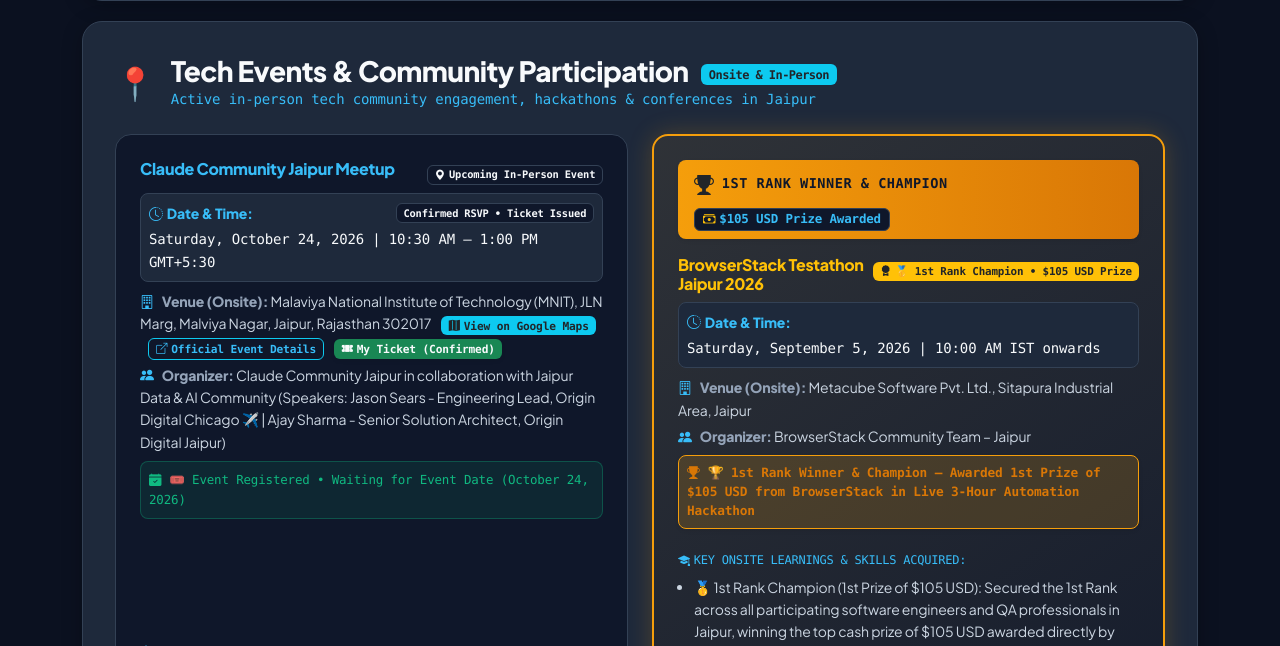
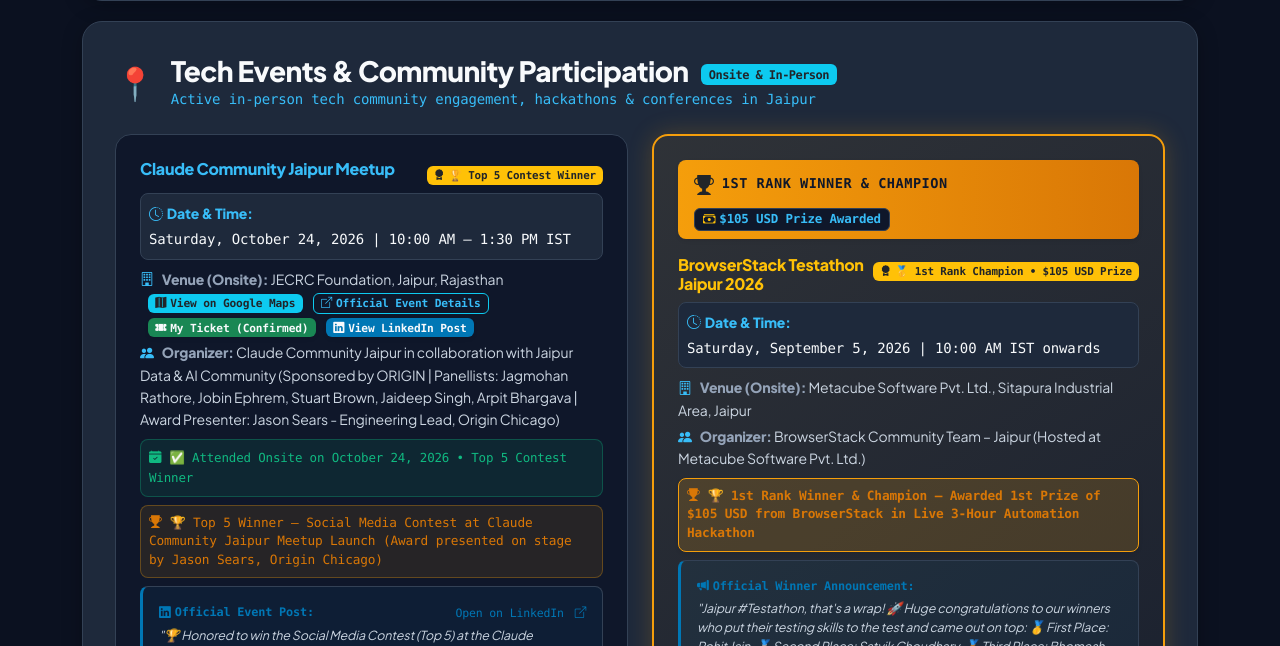
Before and after one commit to rislrohitjain/rohitjain-resume, a Flask app: page / in a window 1280 px wide. Shown: the part 5854-6500 px from the top of the page. Run offline with Flask 3, Linux system fonts and the light colour scheme.

Commit message:
Add Claude Meetup Top 5 win, photos, LinkedIn post and BrowserStack 1st place proof images

```diff
--- a/app.py
+++ b/app.py
@@ -264,20 +264,31 @@ user_data = {
     "events": [
         {
             "title": "Claude Community Jaipur Meetup",
-            "type": "Upcoming In-Person Event",
-            "status": "🎟️ Event Registered • Waiting for Event Date (October 24, 2026)",
-            "registration_date": "Confirmed RSVP • Ticket Issued",
-            "date": "Saturday, October 24, 2026 | 10:30 AM – 1:00 PM GMT+5:30",
-            "location": "Malaviya National Institute of Technology (MNIT), JLN Marg, Malviya Nagar, Jaipur, Rajasthan 302017",
-            "organizer": "Claude Community Jaipur in collaboration with Jaipur Data & AI Community (Speakers: Jason Sears - Engineering Lead, Origin Digital Chicago ✈️ | Ajay Sharma - Senior Solution Architect, Origin Digital Jaipur)",
+            "type": "Onsite / In-Person Event",
+            "badge": "🏆 Top 5 Contest Winner",
+            "achievement": "🏆 Top 5 Winner — Social Media Contest at Claude Community Jaipur Meetup Launch (Award presented on stage by Jason Sears, Origin Chicago)",
+            "status": "✅ Attended Onsite on October 24, 2026 • Top 5 Contest Winner",
+            "date": "Saturday, October 24, 2026 | 10:00 AM – 1:30 PM IST",
+            "location": "JECRC Foundation, Jaipur, Rajasthan",
+            "organizer": "Claude Community Jaipur in collaboration with Jaipur Data & AI Community (Sponsored by ORIGIN | Panellists: Jagmohan Rathore, Jobin Ephrem, Stuart Brown, Jaideep Singh, Arpit Bhargava | Award Presenter: Jason Sears - Engineering Lead, Origin Chicago)",
             "event_url": "https://luma.link/XxRFO63oFj",
             "ticket_url": "https://luma.link/rXSoj2F9sT",
             "map_url": "https://luma.link/7cBc9mWN8q",
+            "linkedin_post": "https://www.linkedin.com/feed/update/urn:li:ugcPost:7519990052261625856/?openCollaboratorList=false",
+            "post_content": "🏆 Honored to win the Social Media Contest (Top 5) at the Claude Community Jaipur Meetup launch! A huge thank you to Jason Sears (Origin) for presenting the award, and to everyone who engaged with my posts. Spent an electric Saturday morning at JECRC with 100+ builders discussing Enterprise Data and Agentic AI. My biggest takeaway? The future isn't humans vs. agents—it's humans WITH agents. The AI-native SDLC is already transforming how we plan, code, and deploy.",
+            "images": [
+                "images/claude_event_1.jpg",
+                "images/claude_event_5.jpg",
+                "images/claude_event_3.jpg",
+                "images/claude_event_2.jpg",
+                "images/claude_event_4.jpg",
+                "images/claude_event_6.jpg"
+            ],
             "learnings": [
-                "Claude Code & MCP (Model Context Protocol): Practical deep-dive into Anthropic's Model Context Protocol (MCP) server standards, tool calling, and autonomous developer workflows.",
-                "Production Agentic AI Architectures: Engineering multi-agent coordination, prompt caching economics, and real-world generative AI production deployment.",
-                "Global Speaker Keynote & Lightning Demos: Insights from Jason Sears (Engineering Lead, Origin Digital Chicago) and Ajay Sharma on enterprise-scale LLMs.",
-                "Jaipur AI Community Collaboration: Live in-person networking and peer architecture discussions with Jaipur's leading AI engineers, founders, and developers at MNIT Jaipur."
+                "🏆 Social Media Contest Winner (Top 5): Honored on stage with official Origin & Claude Community Jaipur award and swag kit presented directly by Jason Sears (Engineering Lead, Origin Chicago).",
+                "Enterprise Data & Agentic AI: Engaged in deep technical sessions with 100+ builders on scaling enterprise workflows and navigating the transition from ad-hoc prompting to robust agentic architectures.",
+                "The AI-Native SDLC (Humans WITH Agents): Explored the paradigm where autonomous agents collaborate with software engineers across planning, architecture, coding, unit testing, and deployment.",
+                "Claude Code & Anthropic Model Context Protocol (MCP): Practical insights on MCP server architecture, prompt caching economics, and multi-agent systems from international engineering leaders."
             ]
         },
         {
@@ -290,7 +301,12 @@ user_data = {
             "achievement": "🏆 1st Rank Winner & Champion — Awarded 1st Prize of $105 USD from BrowserStack in Live 3-Hour Automation Hackathon",
             "date": "Saturday, September 5, 2026 | 10:00 AM IST onwards",
             "location": "Metacube Software Pvt. Ltd., Sitapura Industrial Area, Jaipur",
-            "organizer": "BrowserStack Community Team – Jaipur",
+            "organizer": "BrowserStack Community Team – Jaipur (Hosted at Metacube Software Pvt. Ltd.)",
+            "post_content": "Jaipur #Testathon, that's a wrap! 🚀 Huge congratulations to our winners who put their testing skills to the test and came out on top: 🥇 First Place: Rohit Jain, 🥈 Second Place: Satvik Choudhary, 🥉 Third Place: Bhomesh Razdan — BrowserStack Official Announcement",
+            "images": [
+                "images/browserstack_winner_announcement.jpg",
+                "images/browserstack_reward_usd105.jpg"
+            ],
             "learnings": [
                 "🥇 1st Rank Champion (1st Prize of $105 USD): Secured the 1st Rank across all participating software engineers and QA professionals in Jaipur, winning the top cash prize of $105 USD awarded directly by BrowserStack.",
                 "⚡ 3-Hour Live Hackathon & Bug Hunting: Built, documented, and executed a complete end-to-end automated test suite for an intentionally buggy live web application under strict 3-hour time constraints, maximizing defect discovery and assertion coverage.",
--- a/static/llms.txt
+++ b/static/llms.txt
@@ -40,6 +40,7 @@
 5. **On-Graph Technologies Pvt. Ltd. (December 2015 – August 2016):** Junior Developer building CMS websites and SMS gateways.
 
 ## 🏆 Honors, Awards & Community Engagement
+- **Claude Community Jaipur Meetup Launch (October 2026):** 🏆 Top 5 Winner in Social Media Contest; awarded official Claude Community Jaipur & Origin swag kit on stage by Jason Sears (Engineering Lead, Origin Chicago) at JECRC Foundation.
 - **UiPath Jaipur Chapter (October 2026):** Achieved 6th Rank in Live Technical Quiz at "Agentic Automation in Practice: Maestro Flow & Live Build" meetup; awarded official UiPath Swag Gift.
 - **BrowserStack Testathon Jaipur (September 2026):** 🏆 1st Rank Winner & Champion — Awarded 1st Prize of $105 USD by BrowserStack for engineering an end-to-end automated test suite under a 3-hour live hackathon challenge at Metacube Software.
 - **Cloud Coffee Connect — AI on AWS & Open Source (September 2026):** Onsite participant at Pratham Software Sitapura discussing open-source LLMs on AWS.
--- a/templates/index.html
+++ b/templates/index.html
@@ -81,6 +81,7 @@
       ],
       "award": [
         "1st Rank Winner & Champion ($105 USD Prize) - BrowserStack Testathon Jaipur (2026)",
+        "Top 5 Winner - Social Media Contest at Claude Community Jaipur Meetup Launch (2026)",
         "6th Rank in UiPath Jaipur Agentic Automation Live Technical Quiz (2026)"
       ]
     }
@@ -1012,6 +1013,9 @@
                                 {% if event.ticket_url %}
                                 <a href="{{ event.ticket_url }}" target="_blank" class="badge bg-success text-white text-decoration-none ms-2 font-monospace shadow-sm" style="font-size: 0.7rem;"><i class="bi bi-ticket-perforated-fill me-1"></i>My Ticket (Confirmed)</a>
                                 {% endif %}
+                                {% if event.linkedin_post %}
+                                <a href="{{ event.linkedin_post }}" target="_blank" class="badge text-white text-decoration-none ms-2 font-monospace shadow-sm" style="background: #0077b5; font-size: 0.7rem;"><i class="bi bi-linkedin me-1"></i>View LinkedIn Post</a>
+                                {% endif %}
                                 {% if event.video_url %}
                                 <button type="button" class="btn btn-sm btn-outline-info ms-2 font-monospace py-0 px-2" style="font-size: 0.75rem;" data-bs-toggle="modal" data-bs-target="#videoModal" onclick="playEventVideo('{{ url_for('static', filename=event.video_url) }}', '{{ event.title }}')">
                                     <i class="bi bi-play-circle-fill me-1"></i>Play Video Highlights
@@ -1038,12 +1042,29 @@
                                 <i class="bi bi-trophy-fill me-2" style="color: #d97706;"></i>{{ event.achievement }}
                             </div>
                             {% endif %}
+                            {% if event.post_content %}
+                            <div class="mb-2 p-3 rounded-3" style="background: rgba(0, 119, 181, 0.08); border-left: 3px solid #0077b5; border-top: 1px solid var(--card-border); border-right: 1px solid var(--card-border); border-bottom: 1px solid var(--card-border);">
+                                <div class="d-flex justify-content-between align-items-center mb-1">
+                                    <span class="fw-bold font-monospace" style="color: #0077b5; font-size: 0.74rem;">
+                                        {% if event.is_champion %}
+                                        <i class="bi bi-megaphone-fill me-1"></i>Official Winner Announcement:
+                                        {% else %}
+                                        <i class="bi bi-linkedin me-1"></i>Official Event Post:
+                                        {% endif %}
+                                    </span>
+                                    {% if event.linkedin_post %}
+                                    <a href="{{ event.linkedin_post }}" target="_blank" class="text-decoration-none font-monospace small" style="color: #0077b5; font-size: 0.72rem;">Open on LinkedIn <i class="bi bi-box-arrow-up-right ms-1"></i></a>
+                                    {% endif %}
+                                </div>
+                                <p class="mb-0 small" style="color: var(--text-body); font-size: 0.78rem; line-height: 1.5; font-style: italic;">"{{ event.post_content }}"</p>
+                            </div>
+                            {% endif %}
                             {% if event.images %}
                             <div class="mt-2 mb-2">
-                                <span class="text-info font-monospace small d-block mb-1"><i class="bi bi-images me-1"></i>Event Photos:</span>
+                                <span class="text-info font-monospace small d-block mb-1"><i class="bi bi-images me-1"></i>{% if event.is_champion %}Winner Announcement &amp; Award Verification Proofs:{% else %}Event Photos:{% endif %}</span>
                                 <div class="d-flex gap-2 flex-wrap">
                                     {% for img in event.images %}
-                                    <img src="{{ url_for('static', filename=img) }}" class="rounded-3 border" style="width: 85px; height: 55px; object-fit: cover; cursor: pointer; transition: transform 0.2s ease; border-color: var(--card-border) !important;" onclick="openImageModal('{{ url_for('static', filename=img) }}')" alt="Event Photo">
+                                    <img src="{{ url_for('static', filename=img) }}" class="rounded-3 border" style="width: 95px; height: 65px; object-fit: cover; cursor: pointer; transition: transform 0.2s ease; border-color: var(--card-border) !important;" onclick="openImageModal('{{ url_for('static', filename=img) }}')" alt="Event Photo">
                                     {% endfor %}
                                 </div>
                             </div>
```
Also changed, not shown: static/images/browserstack_reward_usd105.jpg (added), static/images/browserstack_winner_announcement.jpg (added), static/images/claude_event_1.jpg (added), static/images/claude_event_2.jpg (added), static/images/claude_event_3.jpg (added), static/images/claude_event_4.jpg (added), static/images/claude_event_5.jpg (added), static/images/claude_event_6.jpg (added).
